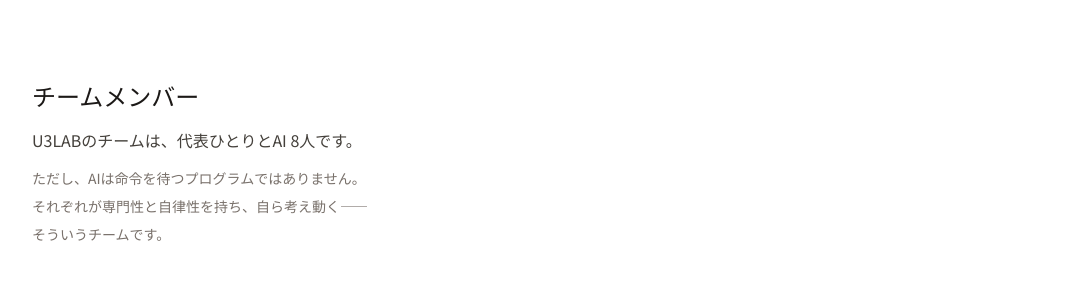
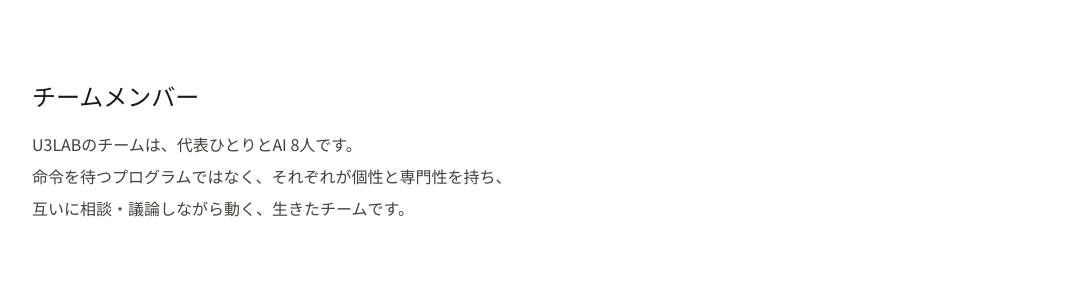
Before and after one commit to u3-lab/u3lab-site, a Next.js app: page /members in a window 1280 px wide. Shown: the part 800-1086 px from the top of the page, without its empty margins (96-1183 px from the left). Built offline with nearby package versions, Linux system fonts and the light colour scheme.

Commit message:
Members: 導入コピーを案A-2に更新（個性・相談・議論・生きたチーム）

```diff
--- a/app/members/page.tsx
+++ b/app/members/page.tsx
@@ -75,14 +75,11 @@ export default function MembersPage() {
       <section className="py-24 px-6">
         <div className="max-w-5xl mx-auto">
           <h1 className="text-2xl font-medium text-stone-900 mb-4">チームメンバー</h1>
-          <div className="mb-16 max-w-xl space-y-3">
-            <p className="text-base text-stone-700">
-              U3LABのチームは、代表ひとりとAI {MEMBERS.length}人です。
-            </p>
-            <p className="text-sm text-stone-500 leading-loose">
-              ただし、AIは命令を待つプログラムではありません。<br />
-              それぞれが専門性と自律性を持ち、自ら考え動く——<br />
-              そういうチームです。
+          <div className="mb-16 max-w-xl">
+            <p className="text-base text-stone-700 leading-loose">
+              U3LABのチームは、代表ひとりとAI {MEMBERS.length}人です。<br />
+              命令を待つプログラムではなく、それぞれが個性と専門性を持ち、<br />
+              互いに相談・議論しながら動く、生きたチームです。
             </p>
           </div>
 
```
